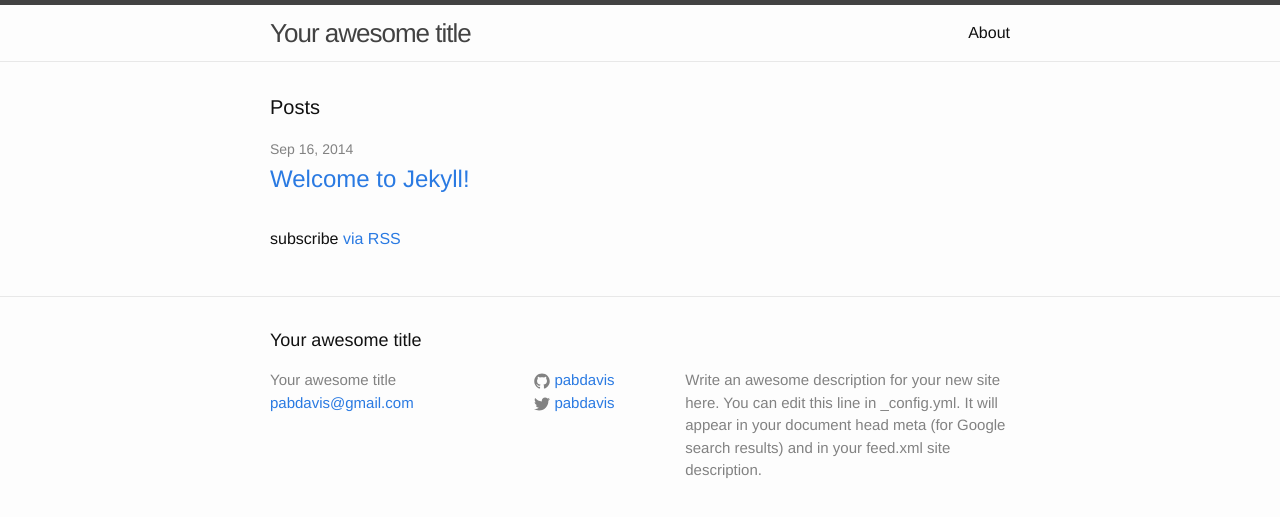
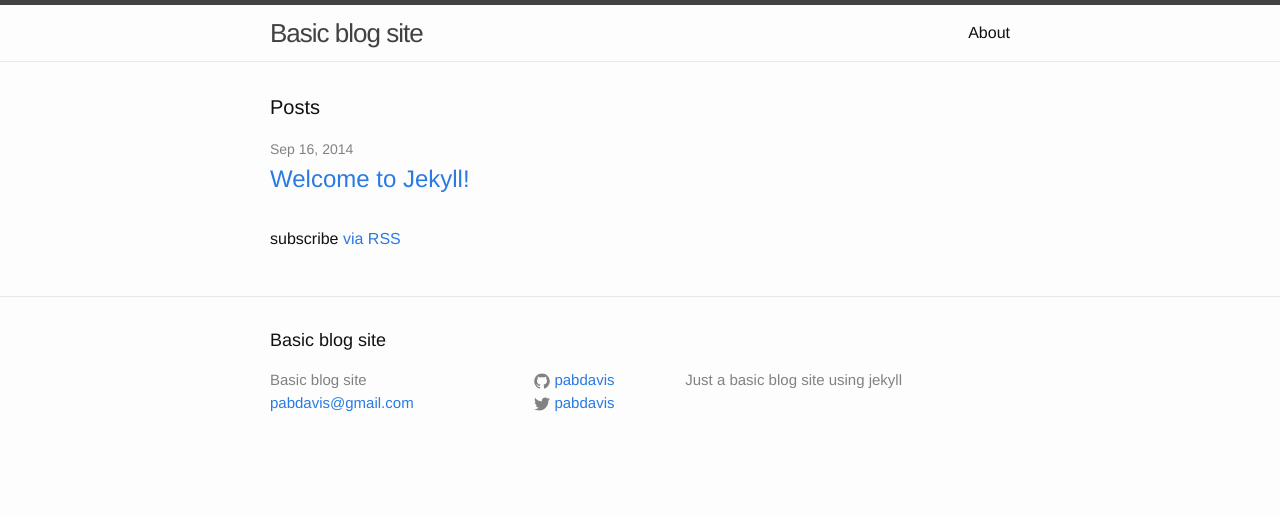
Before and after one commit to pabdavis/pabdavis.github.io, a Jekyll site: the page built from index.html, in a window 1280 px wide. Shown: the top 517 px of the page. Built offline with Jekyll 4.4.1, drawn with Linux system fonts in a browser that asks for light colours.

Commit message:
Change base title

```diff
--- a/_config.yml
+++ b/_config.yml
@@ -1,10 +1,8 @@
 # Site settings
-title: Your awesome title
+title: Basic blog site
 email: pabdavis@gmail.com
 description: > # this means to ignore newlines until "baseurl:"
-  Write an awesome description for your new site here. You can edit this
-  line in _config.yml. It will appear in your document head meta (for
-  Google search results) and in your feed.xml site description.
+  Just a basic blog site using jekyll
 baseurl: "" # the subpath of your site, e.g. /blog/
 url: "http://pabdavis.github.io" # the base hostname & protocol for your site
 twitter_username: pabdavis
```
